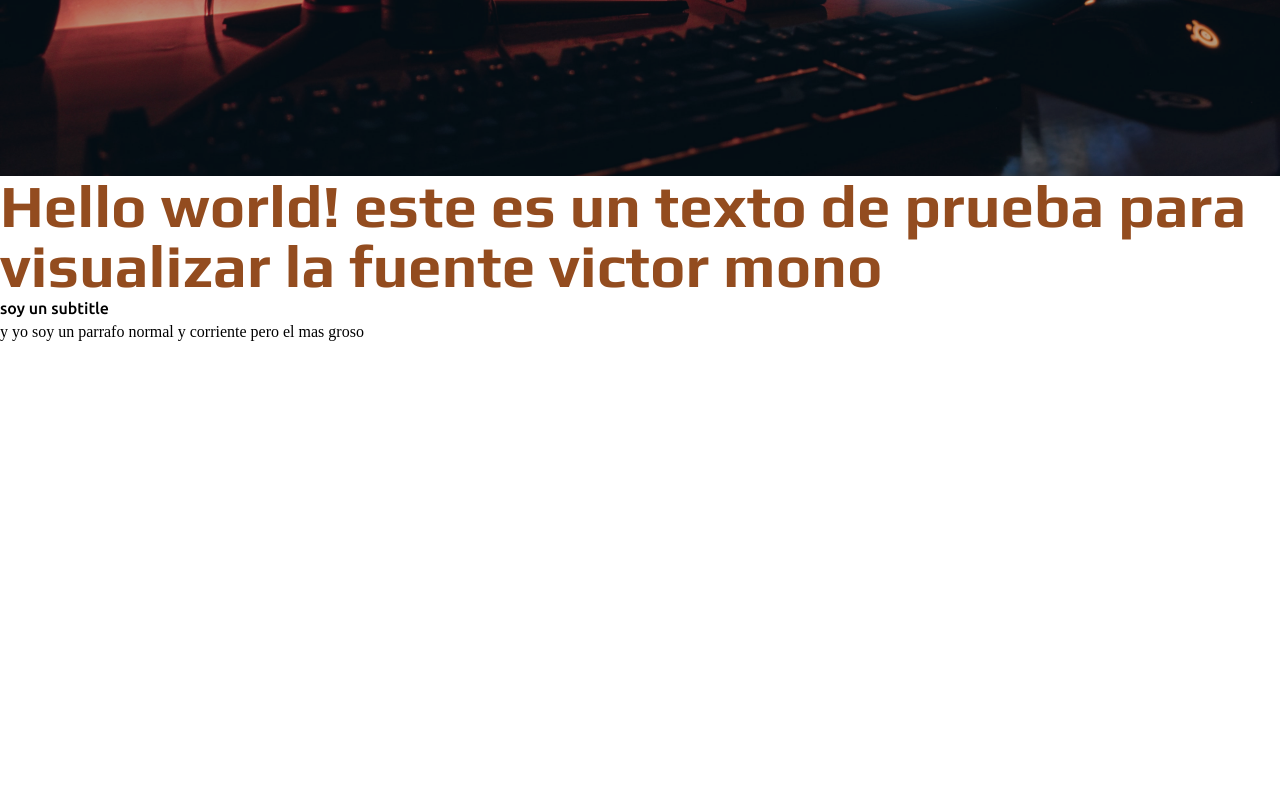
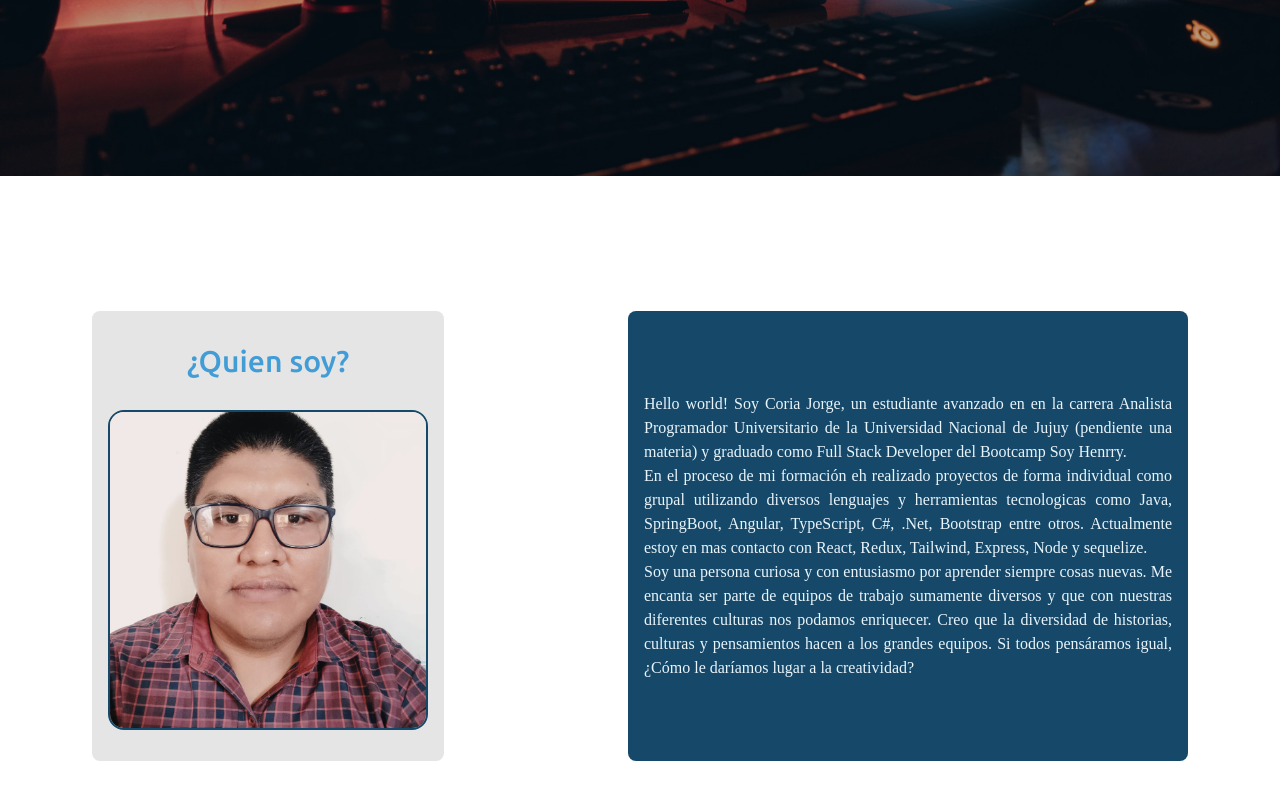
Before and after one commit to JorgeDCoria/My-Portfolio, a React (Create React App) app: page / in a window 1280 px wide. Shown: the part 624-1424 px from the top of the page. Before the commit the page ends 968 px from the top, so only its background shows below. Built offline with nearby package versions, Linux system fonts and the light colour scheme.

Commit message:
feat/add component about me

```diff
--- a/src/Pages/Home/Home.jsx
+++ b/src/Pages/Home/Home.jsx
@@ -1,4 +1,5 @@
 import React from "react";
+import About from "../../components/about/About";
 import Header from "../../components/header/Header";
 import NavBar from "../../components/navBar/NavBar";
 
@@ -7,17 +8,7 @@ const Home = () => {
     <div>
       <NavBar />
       <Header />
-      <h1 className="font-title text-6xl font-bold  text-secondary_600 ">
-        Hello world! este es un texto de prueba para visualizar la fuente victor
-        mono
-      </h1>
-      <h2
-        className="font-subtitle
-      "
-      >
-        soy un subtitle
-      </h2>
-      y yo soy un parrafo normal y corriente pero el mas groso
+      <About />
     </div>
   );
 };
--- /dev/null
+++ b/src/components/about/About.jsx
@@ -0,0 +1,37 @@
+import React from "react";
+import perfil from "../../assets/perfil.jpeg";
+const About = () => {
+  return (
+    <div className="flex h-[90vh] w-full items-center justify-around">
+      <div className="flex h-[450px] flex-col items-center justify-around rounded-lg bg-neutral-200 p-4 ">
+        <h2 className="font-subtitle text-3xl text-primary_500">¿Quien soy?</h2>
+        <img
+          src={perfil}
+          className="h-80 w-80 rounded-2xl border-2 border-primary_700 object-cover"
+          alt=""
+        />
+      </div>
+
+      <div className="flex h-[450px] w-[70ch] items-center justify-center rounded-lg bg-primary_700 p-4">
+        <p className="text-justify text-primary_50">
+          Hello world! Soy Coria Jorge, un estudiante avanzado en en la carrera
+          Analista Programador Universitario de la Universidad Nacional de Jujuy
+          (pendiente una materia) y graduado como Full Stack Developer del
+          Bootcamp Soy Henrry. <br /> En el proceso de mi formación eh realizado
+          proyectos de forma individual como grupal utilizando diversos
+          lenguajes y herramientas tecnologicas como Java, SpringBoot, Angular,
+          TypeScript, C#, .Net, Bootstrap entre otros. Actualmente estoy en mas
+          contacto con React, Redux, Tailwind, Express, Node y sequelize. <br />{" "}
+          Soy una persona curiosa y con entusiasmo por aprender siempre cosas
+          nuevas. Me encanta ser parte de equipos de trabajo sumamente diversos
+          y que con nuestras diferentes culturas nos podamos enriquecer. Creo
+          que la diversidad de historias, culturas y pensamientos hacen a los
+          grandes equipos. Si todos pensáramos igual, ¿Cómo le daríamos lugar a
+          la creatividad?
+        </p>
+      </div>
+    </div>
+  );
+};
+
+export default About;
```
